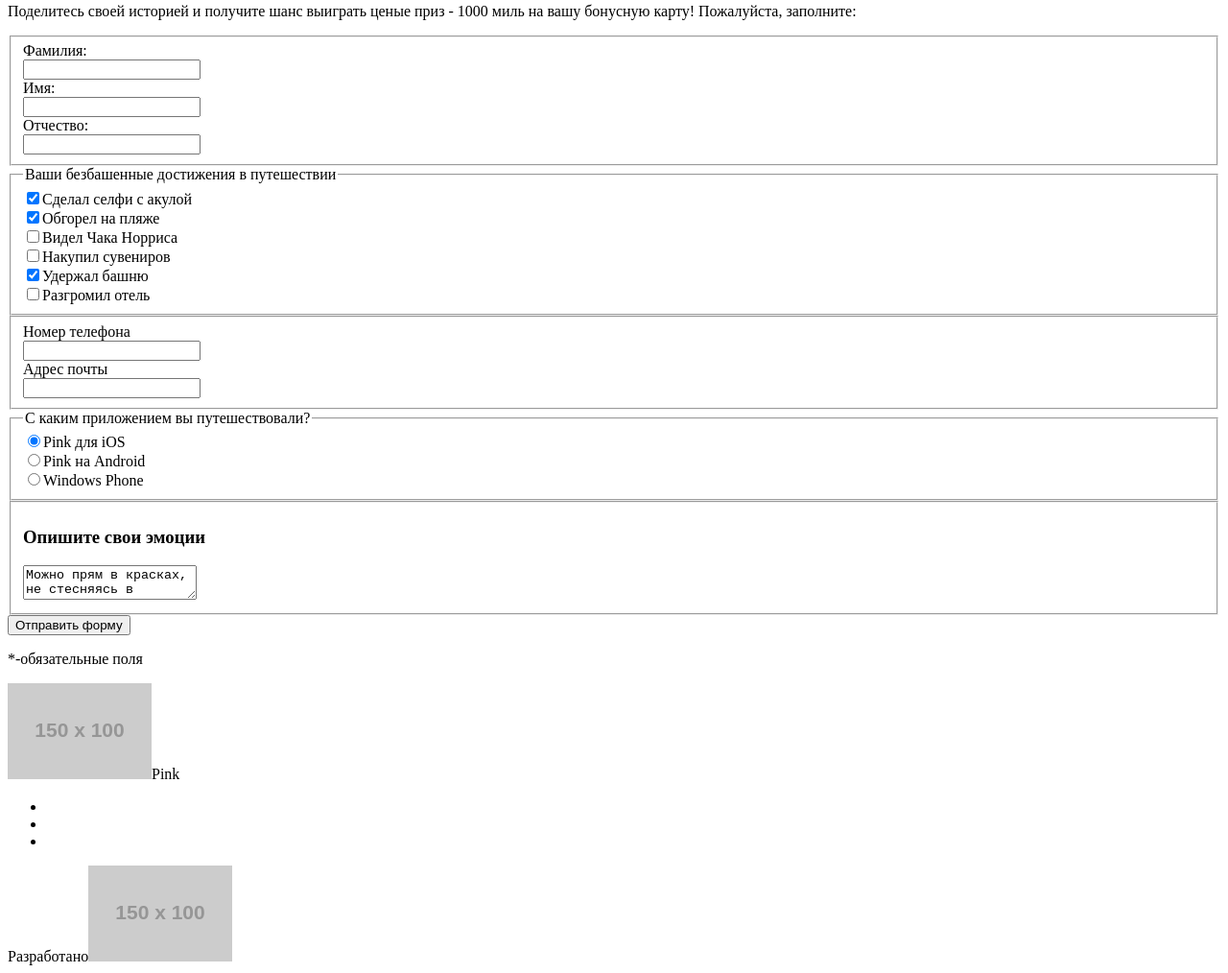
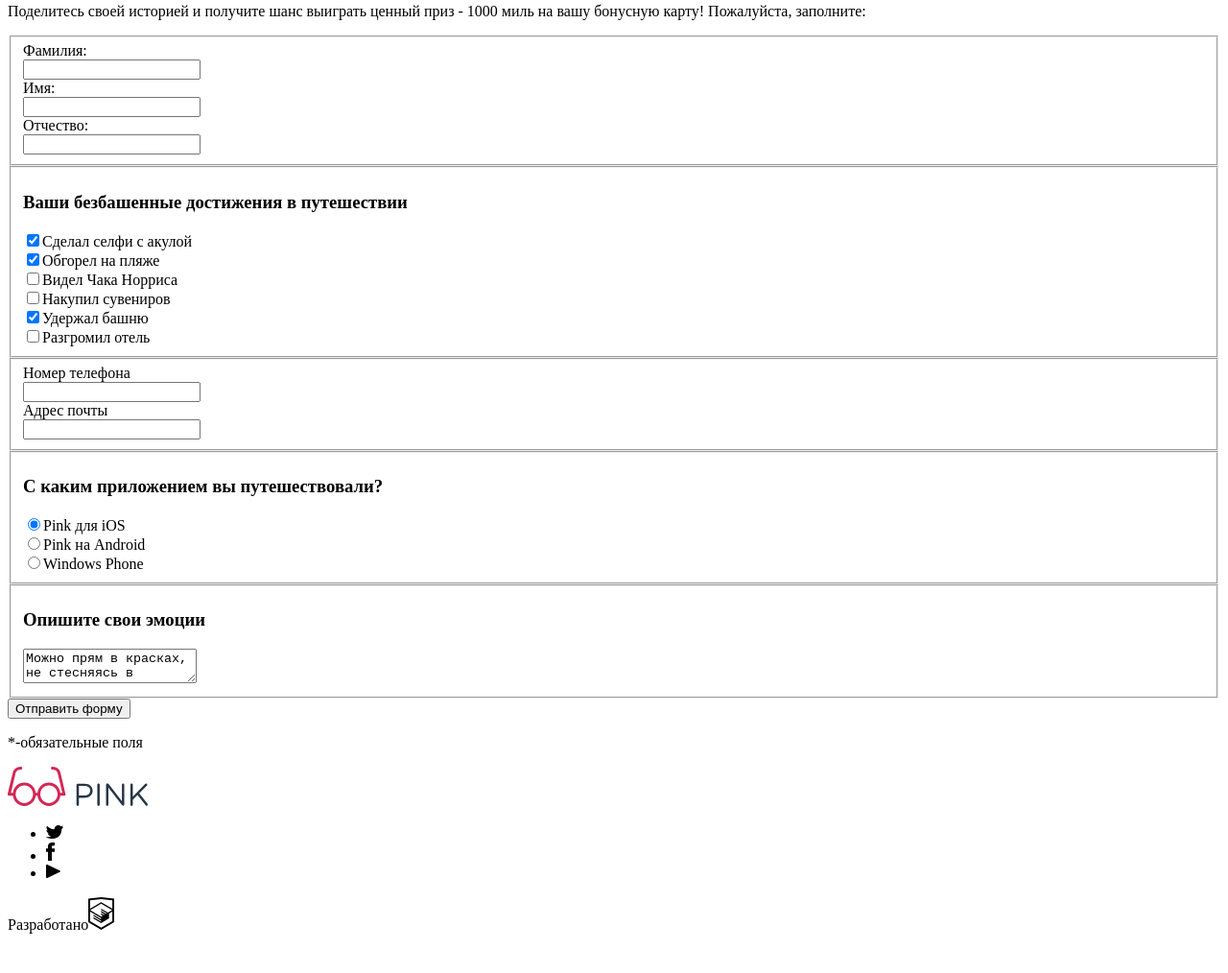
Before and after one commit to simonenko89/109617-pink, a website: page form.html in a window 1280 px wide. Shown: the part 209-1223 px from the top of the page at 96% size. After the commit the page ends 1190 px from the top, so only its background shows below. Drawn offline with Linux system fonts and the light colour scheme; placeholder pictures from the web are drawn by us.

Commit message:
no comments

```diff
--- a/form.html
+++ b/form.html
@@ -3,6 +3,7 @@
   <head>
     <meta charset="utf-8">
     <title>HTML Academy: Пинк</title>
+    <link rel="stylesheet" type="text/css" href="css/style.css">
   </head>
   <body>
     <header class="page-header">
@@ -25,8 +26,7 @@
       </div>
     </header>
     <div class="person-form">
-      <div class="person-form__wrapper">
-        <p class="person-form__preview">Поделитесь своей историей и получите шанс выиграть ценые приз - 1000 миль на вашу бонусную карту! Пожалуйста, заполните:</p>
+      <p class="person-form__preview">Поделитесь своей историей и получите шанс выиграть ценный приз - 1000 миль на вашу бонусную карту! Пожалуйста, заполните:</p>
       <form class="person-form__form" action="https://echo.htmlacademy.ru/" method="get">
         <fieldset class="person-form__fio">
           <label>Фамилия:<br>
@@ -40,7 +40,7 @@
           </label>
         </fieldset>
         <fieldset class="person-form__achievments">
-            <legend>Ваши безбашенные достижения в путешествии</legend>
+          <h3>Ваши безбашенные достижения в путешествии</h3>
           <label>
           <input type="checkbox" name="selfy" checked>Сделал селфи с акулой<br>
           </label>
@@ -69,7 +69,7 @@
           </label>
         </fieldset>
         <fieldset class="person-form__application">
-            <legend>С каким приложением вы путешествовали?</legend>
+          <h3>С каким приложением вы путешествовали?</h3>
           <label>
           <input type="radio" name="application" value="ios" checked>Pink для iOS<br>
           </label>
@@ -84,22 +84,23 @@
           <h3>Опишите свои эмоции</h3>
           <textarea name="describe_emotions">Можно прям в красках, не стесняясь в выражениях</textarea>
         </fieldset>
-          <input type="submit" value="Отправить форму">
+        <div class="person-form__submit-block">
+          <input class="person-form__sumbit-btn" type="submit" value="Отправить форму">
           <p><span class="person-form__required">*</span>-обязательные поля</p>
+        </div>
       </form>
-      </div>
     </div>
     <div class="page-footer">
       <div class="page-footer__logo">
-        <img src="http://placehold.it/150x100" alt="googles">Pink
+        <img src="img/logo-pink-blue-mobile.svg" alt="googles">
       </div>
       <ul class="page-footer__social">
-        <li class="page-footer__social-twitter"><a href="#"></a></li>
-        <li class="page-footer__social-facebook"><a href="#"></a></li>
-        <li class="page-footer__social-play"><a href="#"></a></li>
+        <li class="page-footer__social-twitter"><a href="#"><img src="img/icon-twitter.svg" alt="twitter-icon"></a></li>
+        <li class="page-footer__social-facebook"><a href="#"><img src="img/icon-facebook.svg" alt="twitter-icon"></a></li>
+        <li class="page-footer__social-play"><a href="#"><img src="img/icon-youtube.svg" alt="twitter-icon"></a></li>
       </ul>
       <div class="page-footer__copyright">
-        Разработано<a href="https://htmlacademy.ru/"><img src="http://placehold.it/150x100" alt="HTML Academy icon"></a>
+        Разработано<a href="https://htmlacademy.ru/"><img src="img/logo-htmlacademy.svg" alt="HTML Academy icon"></a>
       </div>
     </div>
   </body>
```
Lines whose indentation alone changed are shown as unchanged.
